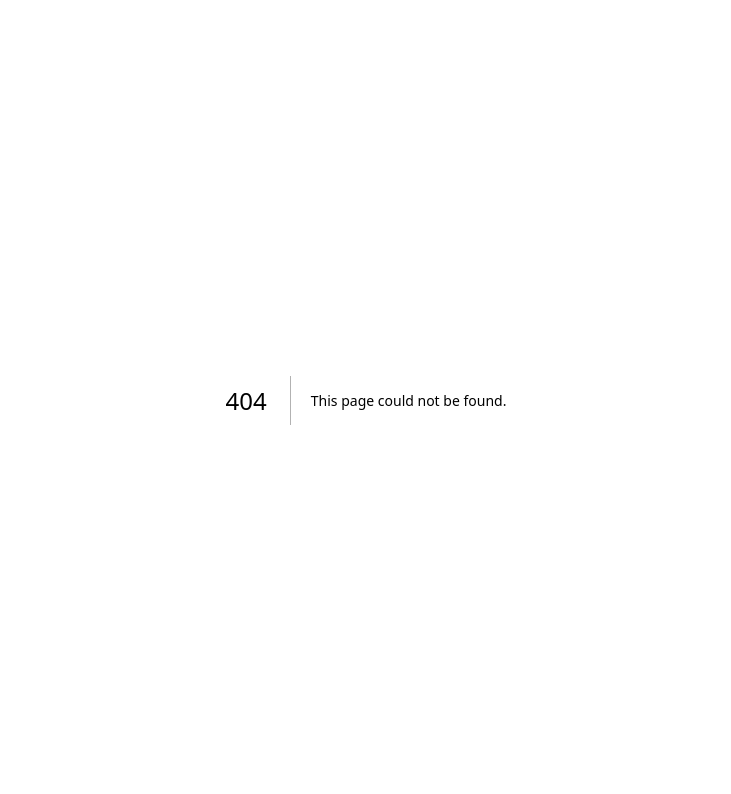
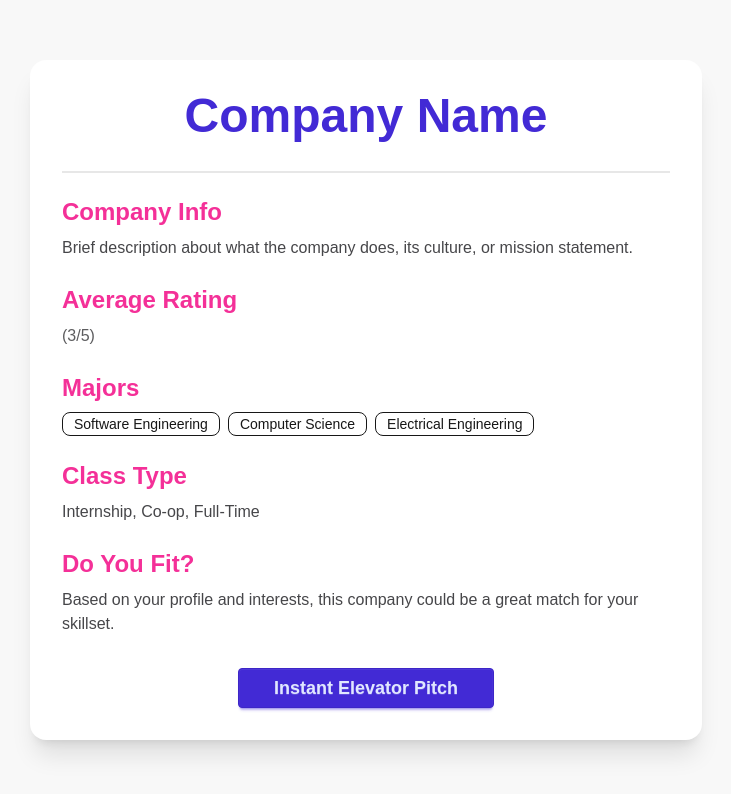
Before and after one commit to jhsotoglz/iowa_state, a Next.js app: page /companies_info in a window 1280 px wide. Before the commit this address had no page. Shown: the top 794 px of the page, without its empty margins (274-1005 px from the left). Built offline with nearby package versions, Linux system fonts and the light colour scheme.

Commit message:
Chore: Implemented the companies info page

```diff
--- /dev/null
+++ b/src/app/companies_info/page.tsx
@@ -0,0 +1,71 @@
+"use client"
+import ElevatorPitchModal from "../frontend_components/elevator_pitch_modal";
+import React, { useState } from 'react';
+
+export default function CompaniesInfo() {
+    const [isModalOpen, setIsModalOpen] = useState(false);
+
+    const openModal = () => setIsModalOpen(true);
+    const closeModal = () => setIsModalOpen(false);
+
+    return (
+        <div className="min-h-screen flex flex-col items-center justify-center bg-base-200 px-4">
+        <div className="max-w-2xl w-full bg-base-100 shadow-xl rounded-2xl p-8">
+            <h1 className="text-5xl font-extrabold text-primary text-center mb-6">
+            Company Name
+            </h1>
+
+            <div className="divider"></div>
+
+            <div className="space-y-6">
+            <div>
+                <h2 className="text-2xl font-semibold text-secondary mb-2">Company Info</h2>
+                <p className="text-base-content/80">
+                Brief description about what the company does, its culture, or mission statement.
+                </p>
+            </div>
+
+            <div>
+                <h2 className="text-2xl font-semibold text-secondary mb-2">Average Rating</h2>
+                <div className="flex items-center gap-2">
+                <span className="font-medium text-base-content/70">(3/5)</span>
+                </div>
+            </div>
+
+            <div>
+                <h2 className="text-2xl font-semibold text-secondary mb-2">Majors</h2>
+                <div className="flex flex-wrap gap-2">
+                <div className="badge badge-outline">Software Engineering</div>
+                <div className="badge badge-outline">Computer Science</div>
+                <div className="badge badge-outline">Electrical Engineering</div>
+                </div>
+            </div>
+
+            <div>
+                <h2 className="text-2xl font-semibold text-secondary mb-2">Class Type</h2>
+                <p className="text-base-content/80">Internship, Co-op, Full-Time</p>
+            </div>
+
+            <div>
+                <h2 className="text-2xl font-semibold text-secondary mb-2">Do You Fit?</h2>
+                <p className="text-base-content/80">
+                Based on your profile and interests, this company could be a great match for your skillset.
+                </p>
+            </div>
+            </div>
+
+            <div className="mt-8 flex justify-center">
+                <button onClick={openModal} className="btn btn-primary btn-wide text-lg">
+                    Instant Elevator Pitch
+                </button>
+            </div>
+
+        <ElevatorPitchModal isOpen={isModalOpen} onClose={closeModal}>
+            <h1>Elevator Pitch</h1>
+            <p>Give me job pls.</p>
+        </ElevatorPitchModal>
+
+        </div>
+        </div>
+    );
+}
--- /dev/null
+++ b/src/app/frontend_components/elevator_pitch_modal.tsx
@@ -0,0 +1,32 @@
+import Link from "next/link";
+
+interface ElevatorPitchModalProps {
+  isOpen: boolean;
+  onClose: () => void;
+  children: React.ReactNode;
+}
+
+export default function ElevatorPitchModal({isOpen, onClose, children,}: ElevatorPitchModalProps) {
+    if (!isOpen) return null;
+
+    return (
+    <div
+        className="fixed inset-0 bg-black/50 flex items-center justify-center z-50"
+        onClick={onClose}
+    >
+        <div
+        className="bg-base-100 rounded-xl shadow-lg p-6 w-full max-w-lg mx-4 relative"
+        onClick={(e) => e.stopPropagation()}
+        >
+        {children}
+        <button
+            onClick={onClose}
+            className="absolute top-3 right-3 btn btn-sm btn-circle btn-ghost"
+            aria-label="Close"
+        >
+            ✕
+        </button>
+        </div>
+    </div>
+    );
+}
```
